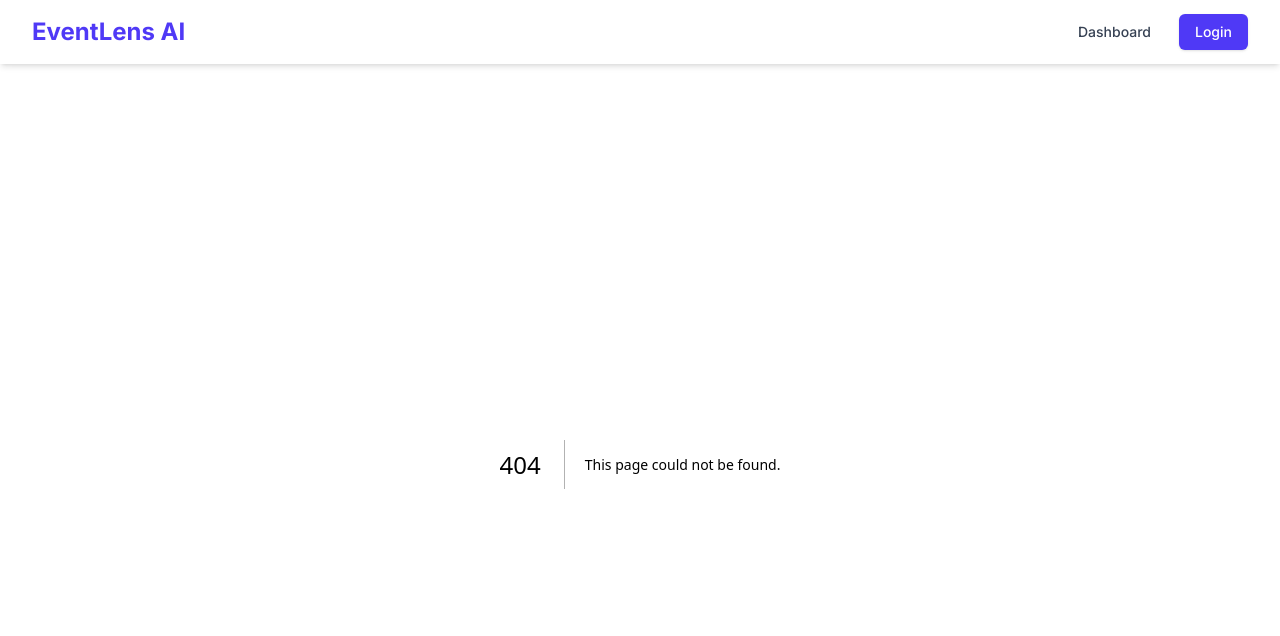
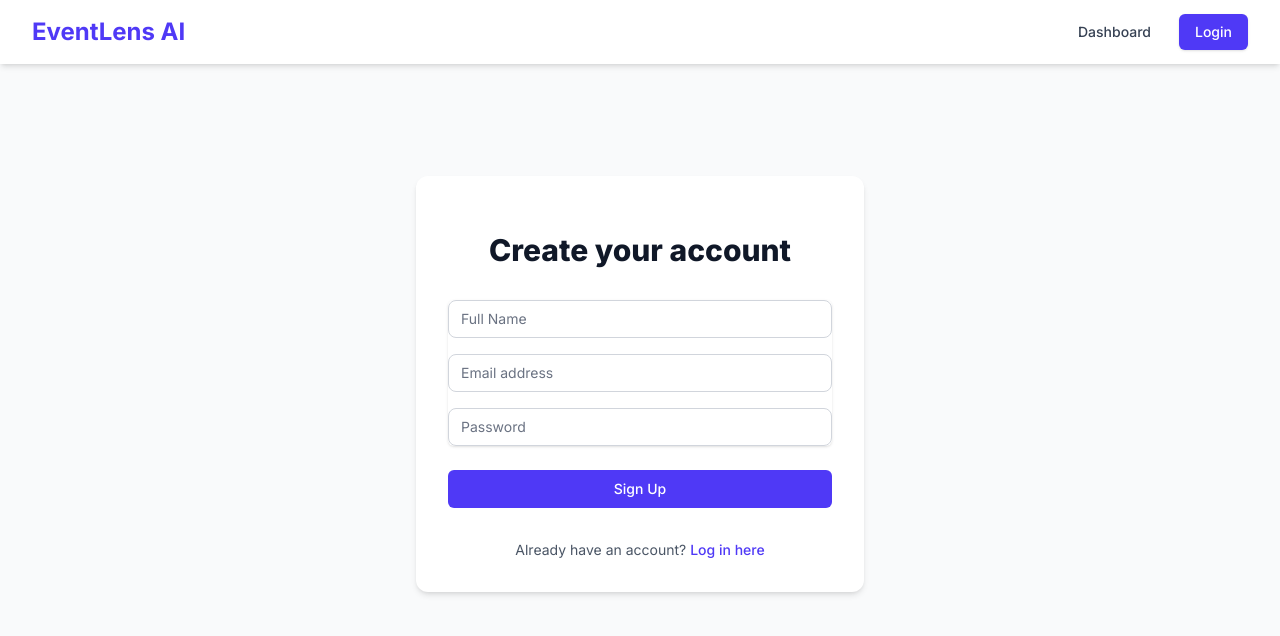
Before and after one commit to UditBhatt12/event-media-platform, a Next.js app in the folder frontend/: page /register in a window 1280 px wide. Before the commit this address had no page. Shown: the top 636 px of the page. Built offline with nearby package versions, Linux system fonts and the light colour scheme.

Commit message:
feat: add login and registration pages

```diff
--- /dev/null
+++ b/frontend/src/app/login/page.js
@@ -0,0 +1,55 @@
+"use client";
+import { useState } from 'react';
+import Link from 'next/link';
+
+export default function Login() {
+  const [formData, setFormData] = useState({ email: '', password: '' });
+
+  const handleSubmit = (e) => {
+    e.preventDefault();
+    // We will connect this to your backend API in the next step!
+    console.log("Logging in:", formData);
+  };
+
+  return (
+    <div className="min-h-[80vh] flex items-center justify-center bg-gray-50 py-12 px-4 sm:px-6 lg:px-8">
+      <div className="max-w-md w-full space-y-8 bg-white p-8 rounded-xl shadow-md">
+        <div>
+          <h2 className="mt-6 text-center text-3xl font-extrabold text-gray-900">Sign in to your account</h2>
+        </div>
+        <form className="mt-8 space-y-6" onSubmit={handleSubmit}>
+          <div className="rounded-md shadow-sm space-y-4">
+            <input
+              type="email"
+              required
+              className="appearance-none rounded-lg relative block w-full px-3 py-2 border border-gray-300 placeholder-gray-500 text-gray-900 focus:outline-none focus:ring-indigo-500 focus:border-indigo-500 sm:text-sm"
+              placeholder="Email address"
+              value={formData.email}
+              onChange={(e) => setFormData({...formData, email: e.target.value})}
+            />
+            <input
+              type="password"
+              required
+              className="appearance-none rounded-lg relative block w-full px-3 py-2 border border-gray-300 placeholder-gray-500 text-gray-900 focus:outline-none focus:ring-indigo-500 focus:border-indigo-500 sm:text-sm"
+              placeholder="Password"
+              value={formData.password}
+              onChange={(e) => setFormData({...formData, password: e.target.value})}
+            />
+          </div>
+          <button
+            type="submit"
+            className="group relative w-full flex justify-center py-2 px-4 border border-transparent text-sm font-medium rounded-md text-white bg-indigo-600 hover:bg-indigo-700 focus:outline-none focus:ring-2 focus:ring-offset-2 focus:ring-indigo-500"
+          >
+            Sign In
+          </button>
+        </form>
+        <div className="text-center text-sm">
+          <span className="text-gray-600">Don't have an account? </span>
+          <Link href="/register" className="font-medium text-indigo-600 hover:text-indigo-500">
+            Register here
+          </Link>
+        </div>
+      </div>
+    </div>
+  );
+}
--- /dev/null
+++ b/frontend/src/app/register/page.js
@@ -0,0 +1,63 @@
+"use client";
+import { useState } from 'react';
+import Link from 'next/link';
+
+export default function Register() {
+  const [formData, setFormData] = useState({ name: '', email: '', password: '' });
+
+  const handleSubmit = (e) => {
+    e.preventDefault();
+    // We will connect this to your backend API in the next step!
+    console.log("Registering:", formData);
+  };
+
+  return (
+    <div className="min-h-[80vh] flex items-center justify-center bg-gray-50 py-12 px-4 sm:px-6 lg:px-8">
+      <div className="max-w-md w-full space-y-8 bg-white p-8 rounded-xl shadow-md">
+        <div>
+          <h2 className="mt-6 text-center text-3xl font-extrabold text-gray-900">Create your account</h2>
+        </div>
+        <form className="mt-8 space-y-6" onSubmit={handleSubmit}>
+          <div className="rounded-md shadow-sm space-y-4">
+            <input
+              type="text"
+              required
+              className="appearance-none rounded-lg relative block w-full px-3 py-2 border border-gray-300 placeholder-gray-500 text-gray-900 focus:outline-none focus:ring-indigo-500 focus:border-indigo-500 sm:text-sm"
+              placeholder="Full Name"
+              value={formData.name}
+              onChange={(e) => setFormData({...formData, name: e.target.value})}
+            />
+            <input
+              type="email"
+              required
+              className="appearance-none rounded-lg relative block w-full px-3 py-2 border border-gray-300 placeholder-gray-500 text-gray-900 focus:outline-none focus:ring-indigo-500 focus:border-indigo-500 sm:text-sm"
+              placeholder="Email address"
+              value={formData.email}
+              onChange={(e) => setFormData({...formData, email: e.target.value})}
+            />
+            <input
+              type="password"
+              required
+              className="appearance-none rounded-lg relative block w-full px-3 py-2 border border-gray-300 placeholder-gray-500 text-gray-900 focus:outline-none focus:ring-indigo-500 focus:border-indigo-500 sm:text-sm"
+              placeholder="Password"
+              value={formData.password}
+              onChange={(e) => setFormData({...formData, password: e.target.value})}
+            />
+          </div>
+          <button
+            type="submit"
+            className="group relative w-full flex justify-center py-2 px-4 border border-transparent text-sm font-medium rounded-md text-white bg-indigo-600 hover:bg-indigo-700 focus:outline-none focus:ring-2 focus:ring-offset-2 focus:ring-indigo-500"
+          >
+            Sign Up
+          </button>
+        </form>
+        <div className="text-center text-sm">
+          <span className="text-gray-600">Already have an account? </span>
+          <Link href="/login" className="font-medium text-indigo-600 hover:text-indigo-500">
+            Log in here
+          </Link>
+        </div>
+      </div>
+    </div>
+  );
+}
```
